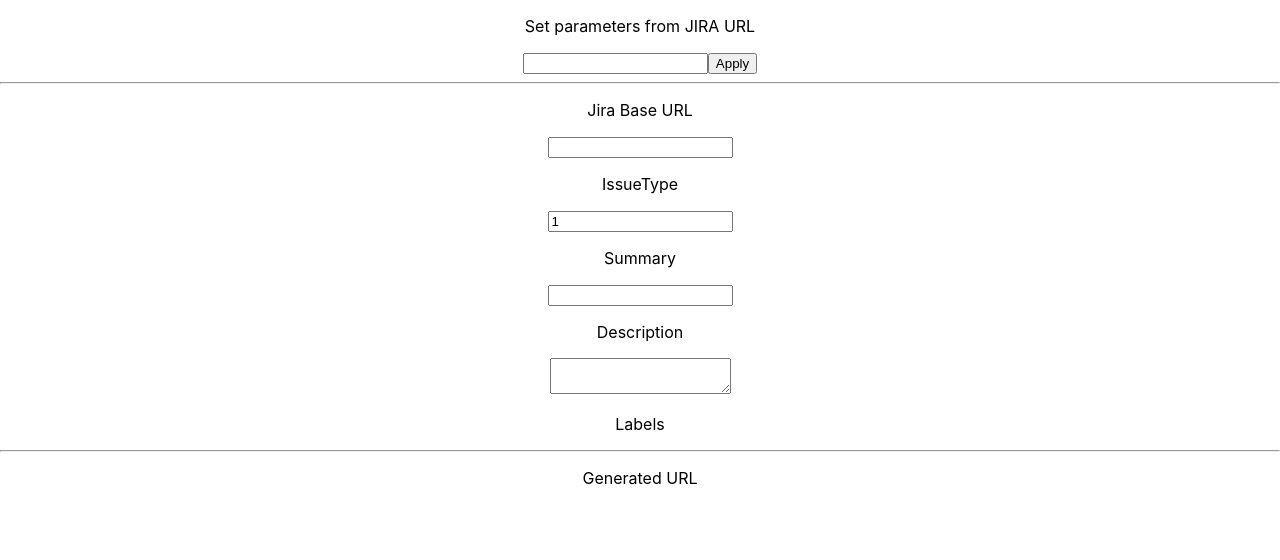
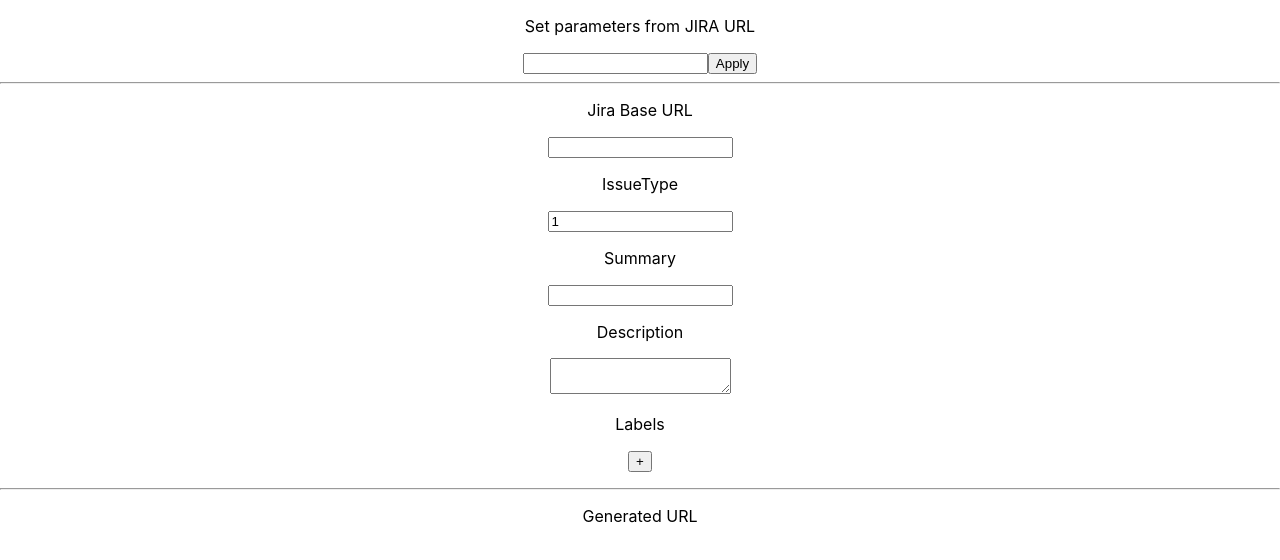
Before and after one commit to jiro4989/jira_issue_url_generator, a React (Create React App) app: page / in a window 1280 px wide. Shown: the top 560 px of the page. Built offline with nearby package versions, Linux system fonts and the light colour scheme.

Commit message:
labelを追加可能に

```diff
--- a/src/App.tsx
+++ b/src/App.tsx
@@ -10,8 +10,6 @@
   const [description, setDescription] = useState("")
   const [labels, setLabels] = useState([] as string[])
 
-  const labelsElement = labels.map(e => <li><input type="text" value={e}></input></li>)
-
   function applyParams() {
     const jira: JIRAURL = parseQueryParam(jiraURL)
     setJIRABaseURL(jira.baseURL)
@@ -19,6 +17,15 @@
     setSummary(jira.summary)
     setDescription(jira.description)
     setLabels(jira.labels)
+  }
+
+  function addLabelElement() {
+    setLabels([...labels, ""])
+  }
+
+  function changeLabel(index: number, value: string) {
+    labels[index] = value
+    setLabels([...labels])
   }
 
   const qp = [
@@ -29,6 +36,10 @@
   labels.map((e) => `labels=${e}`).forEach((e) => qp.push(e))
   const queryParams = qp.join("&")
   const generatedURL = encodeURI(`${jiraBaseURL}/secure/CreateIssueDetails!init.jspa?${queryParams}`)
+
+  const labelsElement = labels.map((e, i) => <li key={i}>
+    <input type="text" value={e} onChange={(v) => changeLabel(i, v.target.value)} />
+  </li>)
 
   return (
     <div className="App">
@@ -74,6 +85,9 @@
         <p>
           Labels
         </p>
+        <p>
+          <button onClick={(e) => addLabelElement()}>+</button>
+        </p>
         <ul>
           {labelsElement}
         </ul>
```
